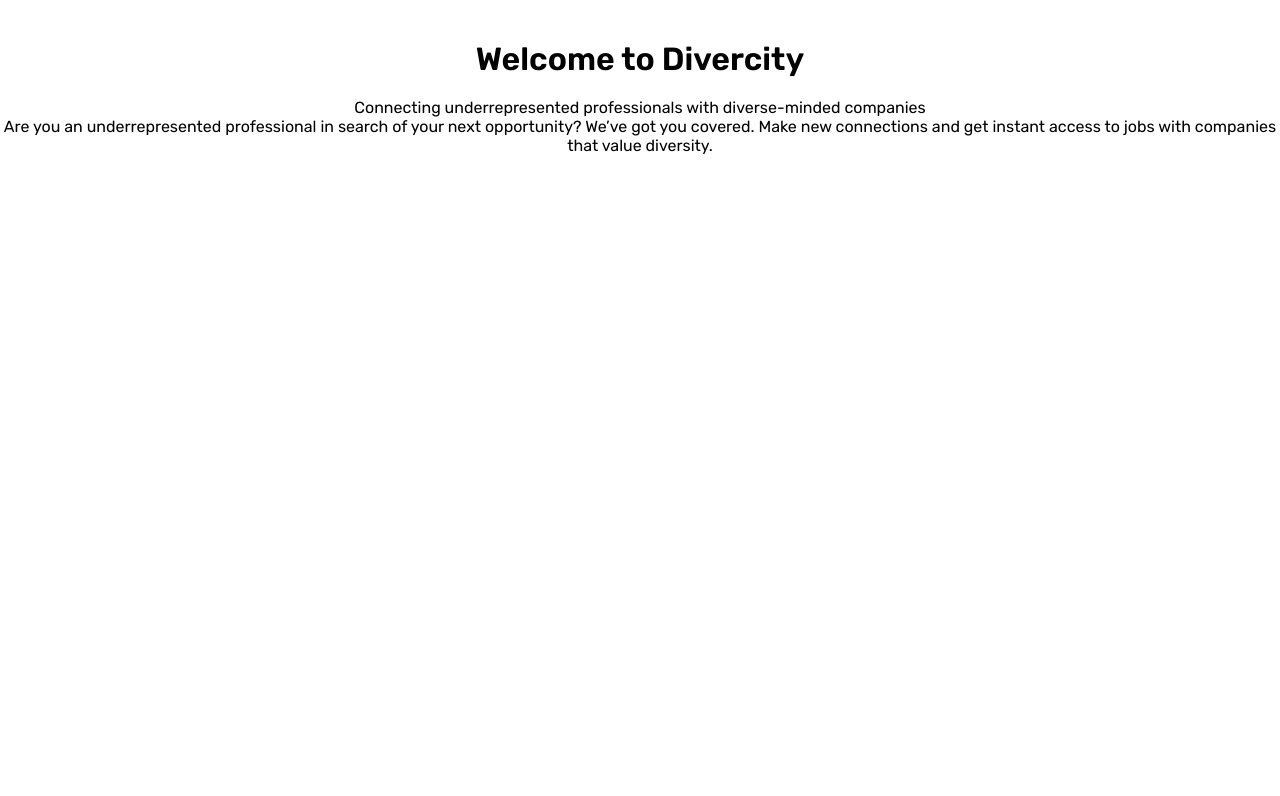
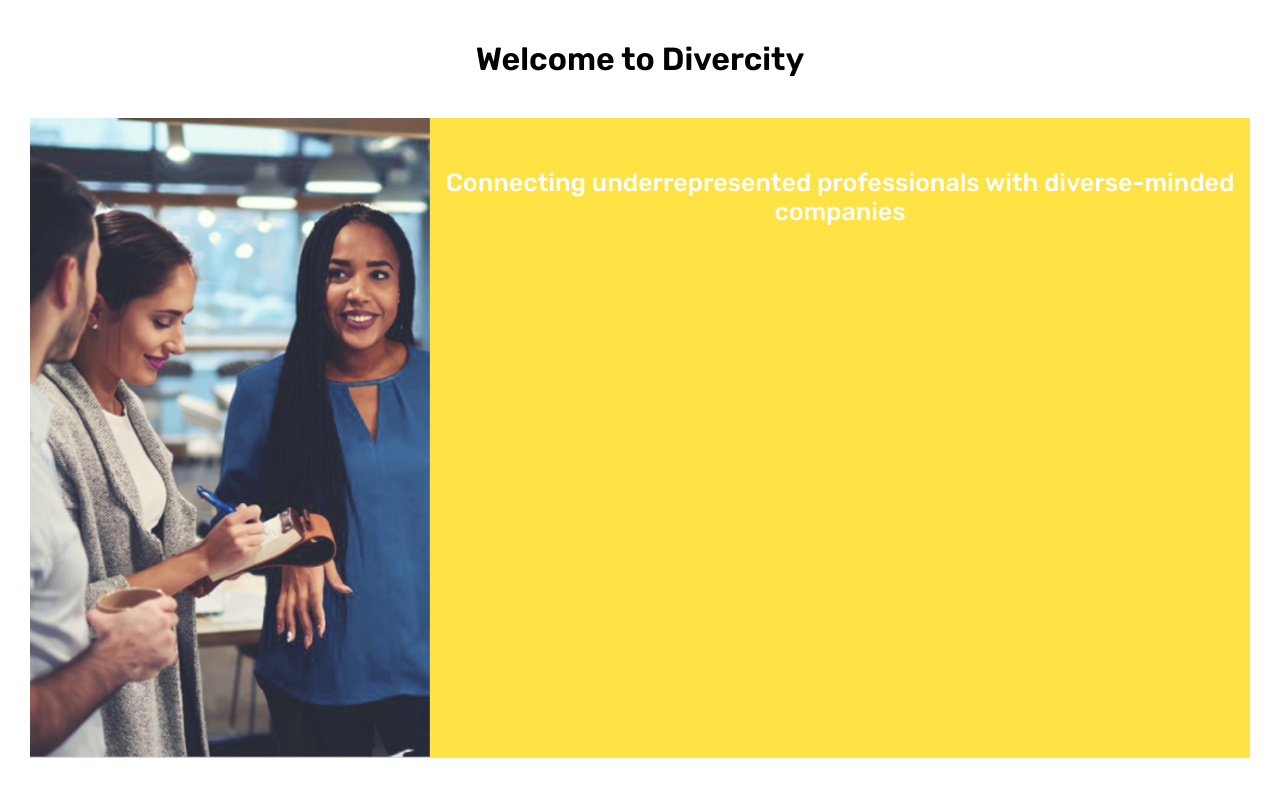
Before and after one commit to myk245/divercity-challenge, a React (Create React App) app: page / in a window 1280 px wide. Shown: the top 796 px of the page. Built offline with nearby package versions, Linux system fonts and the light colour scheme; no server answers.

Commit message:
utilize flex box on home page

```diff
--- a/src/App.css
+++ b/src/App.css
@@ -12,6 +12,59 @@
 .header {
   margin: 20px;
   padding-top: 20px;
+}
+
+.flex-wrapper {
+  display: flex;
+  flex-direction: row;
+  padding: 20px;
+  margin: 10px;
+  justify-content: center;
+  align-content: center;
+}
+
+.column {
+  display: flex;
+  flex-direction: column;
+  justify-content: space-around;
+  padding: 25px 0;
+  flex: 1;
+}
+
+.row {
+  display: flex;
+	justify-content: center;
+	margin: auto;
+  height: 80vh;
+}
+
+.image-container {
+  flex: 1 0 0;
+  min-width: 300px;
+  max-height: 80vh;
+}
+
+.image {
+  width: 100%;
+  height: 100%;
+}
+
+.text-container {
+  flex: 2 0 0;
+  padding: 50px 10px;
+  background-color: rgba(255, 217, 0, 0.728);
+}
+
+.container {
+  padding-top: 20px;
+  display: flex;
+  text-align: center;
+}
+
+.home-text {
+  font-size: 25px;
+  font-weight: 500;
+  color: white;
 }
 
 .job-card {
--- a/src/Components/Home.js
+++ b/src/Components/Home.js
@@ -5,10 +5,17 @@ class Home extends React.Component {
       return (
          <div>
             <h1 className="header">Welcome to Divercity</h1>
-            <p>Connecting underrepresented
-            professionals with
-            diverse-minded companies</p>
-            <p>Are you an underrepresented professional in search of your next opportunity? We’ve got you covered. Make new connections and get instant access to jobs with companies that value diversity.</p>
+            <div className="flex-wrapper">
+               <div className="row">
+                  <div className="image-container">
+                     <img className="image" alt="Divercity Home" src="Divercity-Home.png"></img>
+                  </div>
+                  <div className="text-container">
+                     <p className="home-text">Connecting underrepresented
+                     professionals with diverse-minded companies</p>
+                  </div>
+               </div>
+            </div>
          </div>
       )
    }
--- /dev/null
+++ b/src/Components/placeholder.js
@@ -0,0 +1,5 @@
+
+
+<div className="container row">
+   <p>Are you an underrepresented professional in search of your next opportunity? We’ve got you covered. Make new connections and get instant access to jobs with companies that value diversity.</p>
+</div>
```
